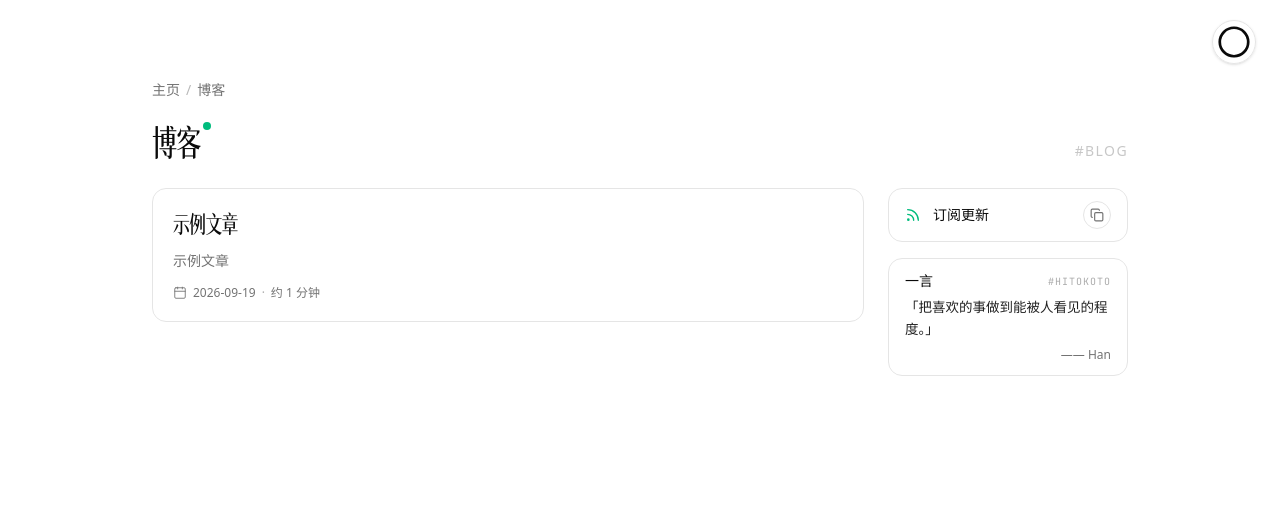
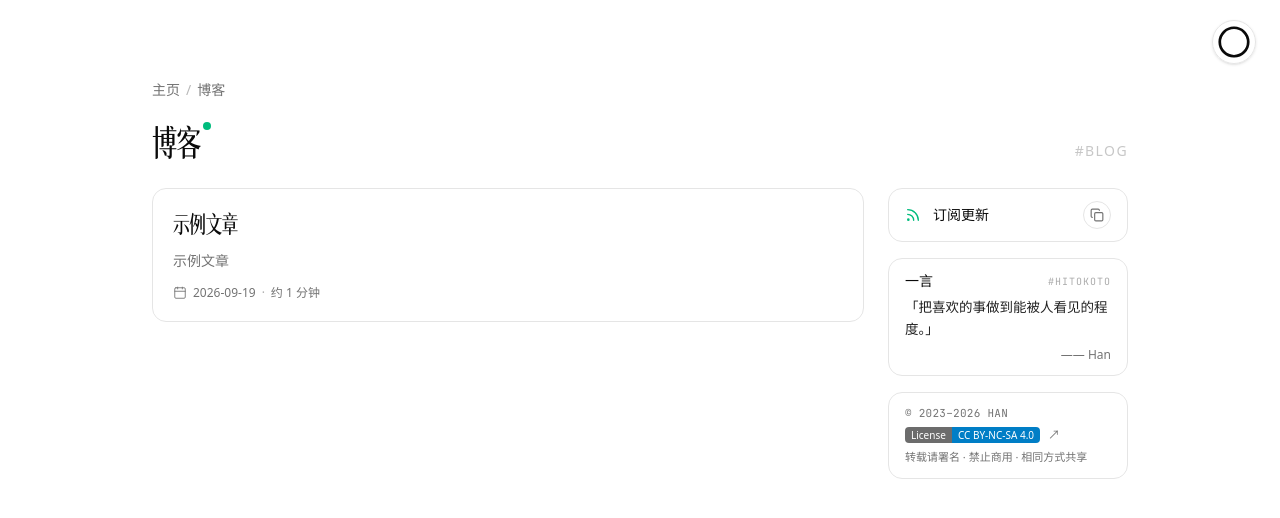
Before and after one commit to HanHanWeb/homepage, a Next.js app: page /blog in a window 1280 px wide. Shown: the top 518 px of the page. Built offline with nearby package versions, Linux system fonts and the light colour scheme; no server answers; a small style sheet from the web is missing; a web font is replaced by a local one.

Commit message:
feat: 博客侧栏新增版权声明卡（CC BY-NC-SA 4.0 徽章 + 署名要求）

```diff
--- a/src/components/blog/blog-view.tsx
+++ b/src/components/blog/blog-view.tsx
@@ -6,6 +6,7 @@ import { useState } from "react";
 
 import { estimateReadingMinutes, type Post } from "@/lib/blog";
 import { HitokotoCard } from "@/components/hitokoto-card";
+import { LicenseCard } from "@/components/license-card";
 
 export function BlogView({ posts }: { posts: Post[] }) {
   const [copied, setCopied] = useState(false);
@@ -115,6 +116,7 @@ export function BlogView({ posts }: { posts: Post[] }) {
             </button>
           </section>
           <HitokotoCard />
+          <LicenseCard />
         </aside>
       </div>
     </main>
--- /dev/null
+++ b/src/components/license-card.tsx
@@ -0,0 +1,32 @@
+/** 版权声明卡：许可证徽章沿用 shields.io 的蓝色惯例 */
+export function LicenseCard() {
+  return (
+    <section className="rounded-xl border bg-card px-4 py-3">
+      <p className="font-mono text-[11px] tracking-wide text-muted-foreground">
+        © 2023–2026 HAN
+      </p>
+      <div className="mt-1.5 flex items-center gap-2">
+        <span className="inline-flex items-center overflow-hidden rounded-[4px] text-[10px] leading-none">
+          <span className="bg-foreground/60 px-1.5 py-[3px] font-medium text-background">
+            License
+          </span>
+          <span className="bg-[#007ec6] px-1.5 py-[3px] font-medium text-white">
+            CC BY-NC-SA 4.0
+          </span>
+        </span>
+        <a
+          href="https://creativecommons.org/licenses/by-nc-sa/4.0/deed.zh"
+          target="_blank"
+          rel="noopener noreferrer"
+          aria-label="查看 CC BY-NC-SA 4.0 协议全文"
+          className="text-xs text-muted-foreground transition-colors hover:text-[#00bc7d]"
+        >
+          ↗
+        </a>
+      </div>
+      <p className="mt-1.5 text-[11px] text-muted-foreground">
+        转载请署名 · 禁止商用 · 相同方式共享
+      </p>
+    </section>
+  );
+}
```
